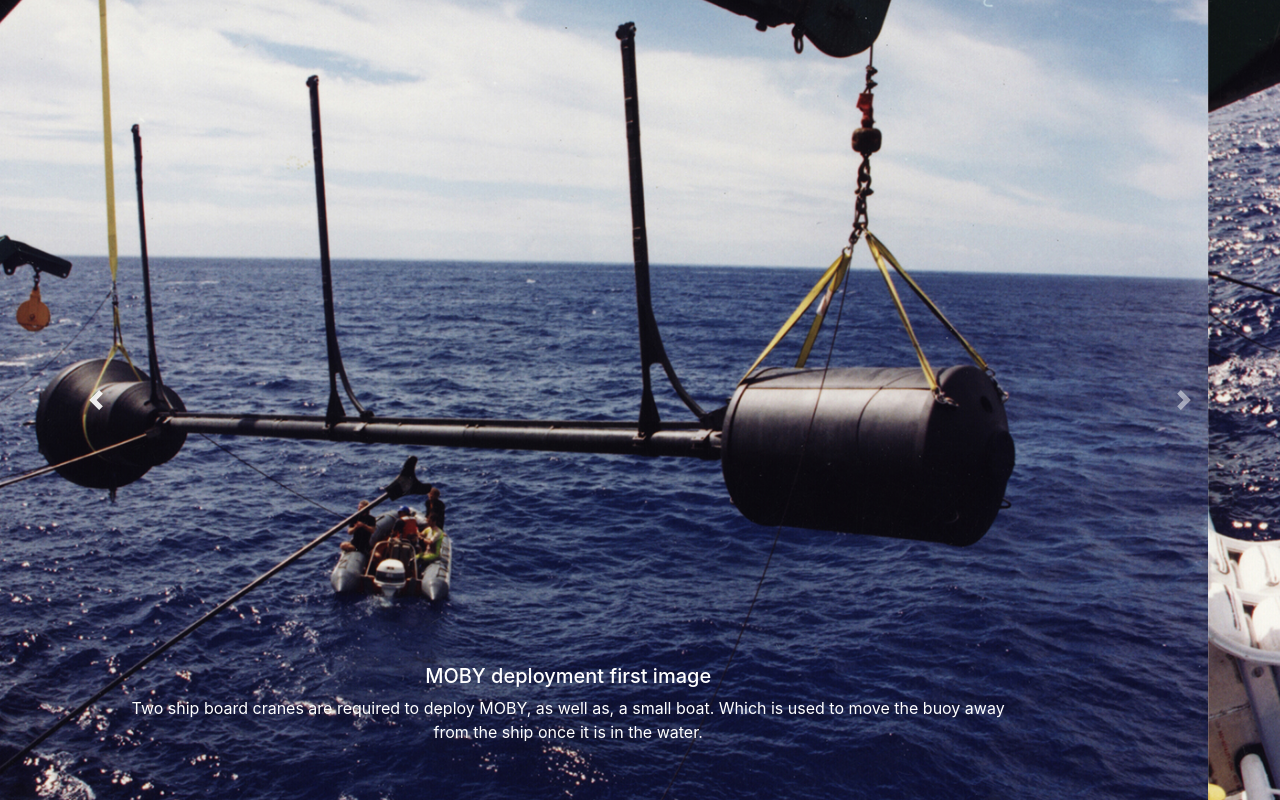
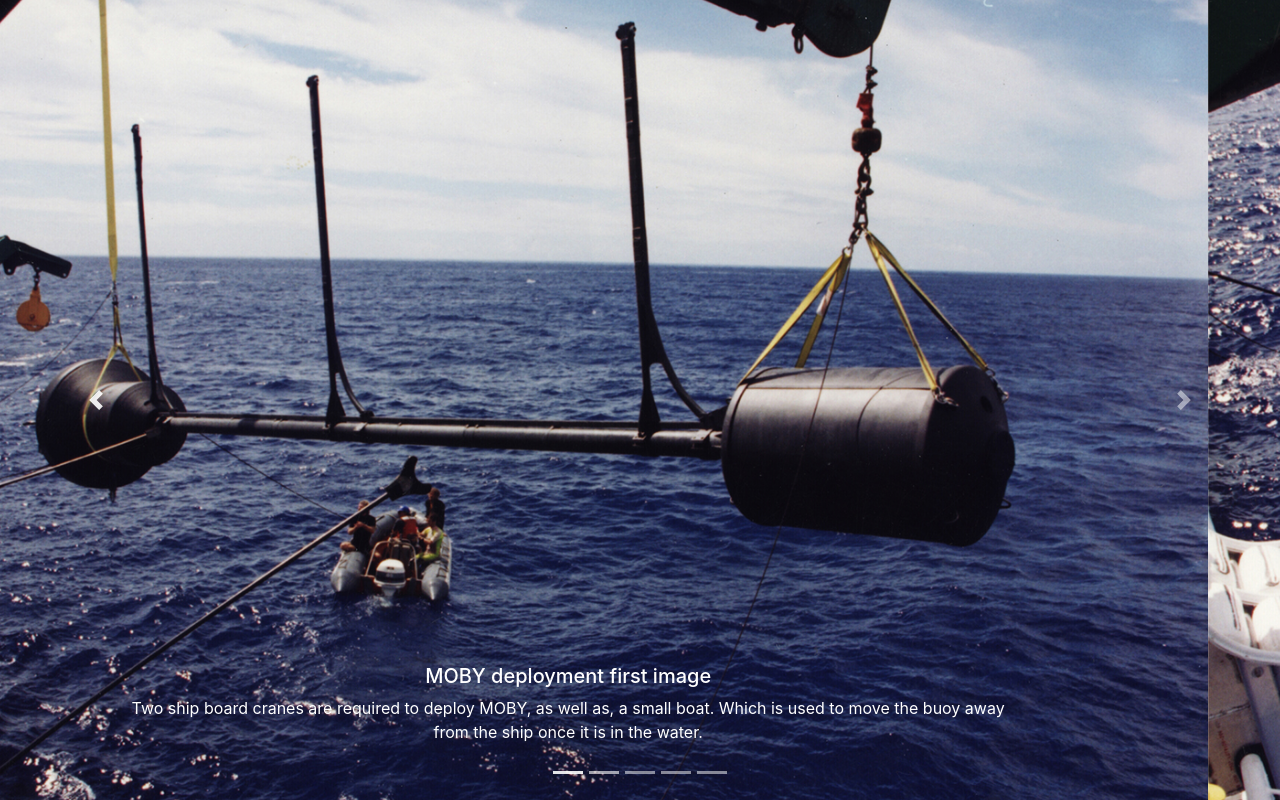
Before and after one commit to twinsf2gmailcom/carousel-practice, a plain HTML site: page index.html in a window 1280 px wide. Drawn offline with nearby package versions, Linux system fonts and the light colour scheme.

Commit message:
indicators added

```diff
--- a/index.html
+++ b/index.html
@@ -18,6 +18,13 @@
     <!-- CAROUSELL SECION ---------------------------------------------------- -->
     <!-- you need javascript ------------------------- -->
     <div id="landingPageCarousel" class="carousel slide" data-ride="carousel">
+      <ol class="carousel-indicators">
+        <li data-target="#landingPageCarousel" data-slide-to="0" class="active"></li>
+        <li data-target="#landingPageCarousel" data-slide-to="1"></li>
+        <li data-target="#landingPageCarousel" data-slide-to="2"></li>
+        <li data-target="#landingPageCarousel" data-slide-to="3"></li>
+        <li data-target="#landingPageCarousel" data-slide-to="4"></li>
+      </ol>
 		  <div class="carousel-inner">
         <div class="carousel-item active" id="slide1">
           <!-- <img class="d-block w-100" src="..." alt="First slide"> -->
```
